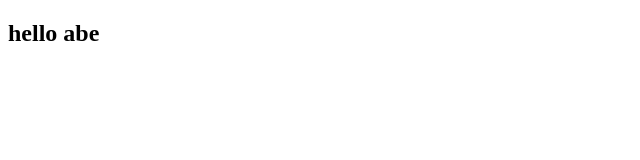
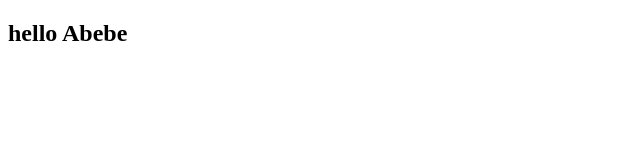
Before and after one commit to herrannina/abebe, a plain HTML site: page index.html in a window 1280 px wide. Shown: the full height of the page, 0-640 px from the left. Drawn offline with Linux system fonts and the light colour scheme.

Commit message:
index update

```diff
--- a/index.html
+++ b/index.html
@@ -6,6 +6,6 @@
     <title>Abebe</title>
 </head>
 <body>
-    <h2>hello abe</h2>
+    <h2>hello Abebe</h2>
 </body>
 </html>
```
